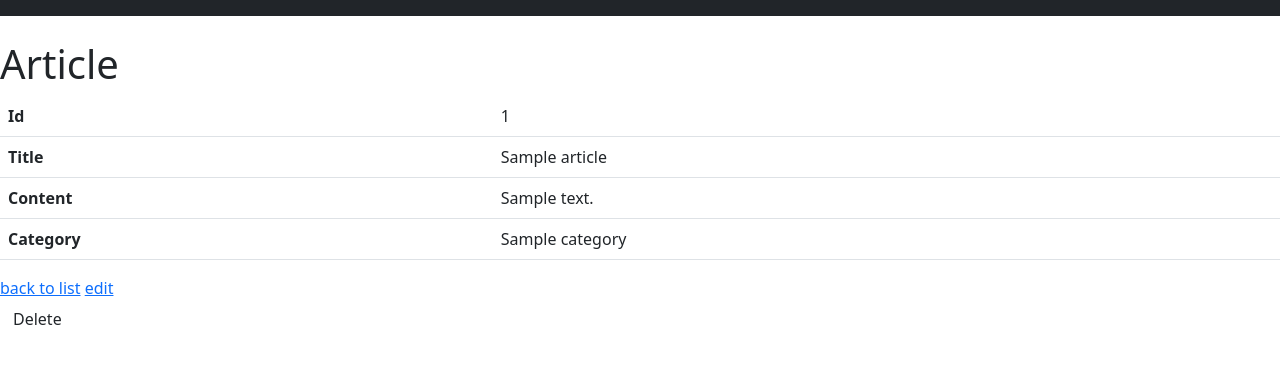
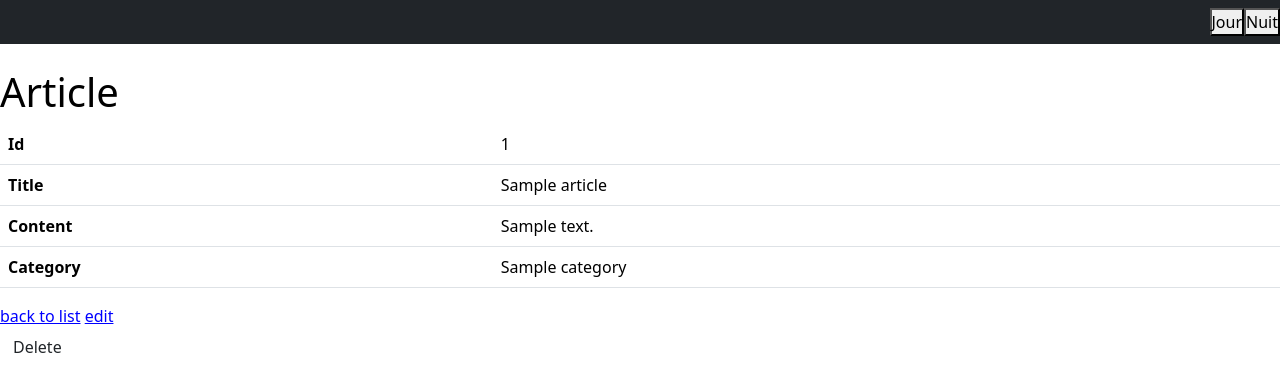
Before and after one commit to UE235-groupe-David-Clark/UE235-mini-projet, a Symfony app: template templates/article/show.html.twig in a window 1280 px wide. Shown: the top 392 px of the page. Run offline with Twig, Linux system fonts and the light colour scheme; the template is opened without the code that fills it: most values are stand-ins (such as "Sample title", 1, 10 or a date in 2020); some libraries are stand-ins or nearby versions.

Commit message:
Ajout JS + CSS

```diff
--- a/templates/base.html.twig
+++ b/templates/base.html.twig
@@ -4,6 +4,9 @@
         <meta charset="UTF-8">
         <title>{% block title %}Welcome!{% endblock %}</title>
         {% block stylesheets %}
+
+			<!-- CSS Perseonnalisation interface -->
+            <link href="{{ asset('assets/css-perso/perso.css') }}" rel="stylesheet" type="text/css"/>
 
 			<!-- CSS Bootstrap -->
 			<link href="{{ asset('assets/bootstrap/css/bootstrap.min.css') }}" rel="stylesheet" type="text/css"/>
@@ -15,18 +18,18 @@
 
     		<!-- Menu dynamique -->
 	        <header>
-	        	<nav class="navbar navbar-expand-sm navbar-dark bg-dark">
+	        	<nav id="nav" class="navbar navbar-expand-sm navbar-dark bg-dark">
 			        <div class="collapse navbar-collapse">
 			            <ul class="navbar-nav mr-auto">
 			                {% for lien in liens %}
 			                    <li class="nav-item">
 			                    	{% if lien.subLink == false %}
-			                        	<a class="nav-link" href="{{ path(lien.path) }}">{{ lien.name|capitalize }}</a>
+			                        	<a class="nav-link a-link" href="{{ path(lien.path) }}">{{ lien.name|capitalize }}</a>
 			                        {% endif %}
 			                        	<ul class="navbar-nav mr-auto">
 					                        {% if lien.subLink == true %}
 						                        <li class="nav-item">
-						                        	<a class="nav-link" href="{{ path(lien.path) }}">{{ lien.name|capitalize }}</a>
+						                        	<a class="nav-link a-link" href="{{ path(lien.path) }}">{{ lien.name|capitalize }}</a>
 						                        </li>
 					                        {% endif %}
 			                        	</ul>
@@ -34,6 +37,8 @@
 			                {% endfor %}
 			            </ul>
 			        </div>
+			        <button id="mode-jour">Jour</button>
+			        <button id="mode-nuit">Nuit</button>
 			    </nav>
 	        </header>
 
@@ -51,6 +56,9 @@
 			<!-- JS Bootstrap -->
 			<script src="{{ asset('assets/bootstrap/js/bootstrap.min.js') }}" type="text/javascript"/></script>
 
+			<!-- JS Perseonnalisation interface -->
+            <script src="{{ asset('assets/js-perso/perso.js') }}" type="text/javascript"/></script>
+
         {% endblock %}
     </body>
 </html>
```
Also changed, not shown: public/assets/css-perso/perso.css (added), public/assets/js-perso/perso.js (added).
